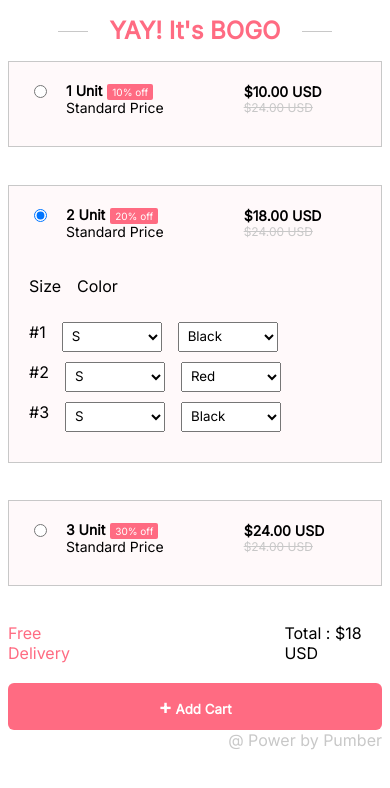
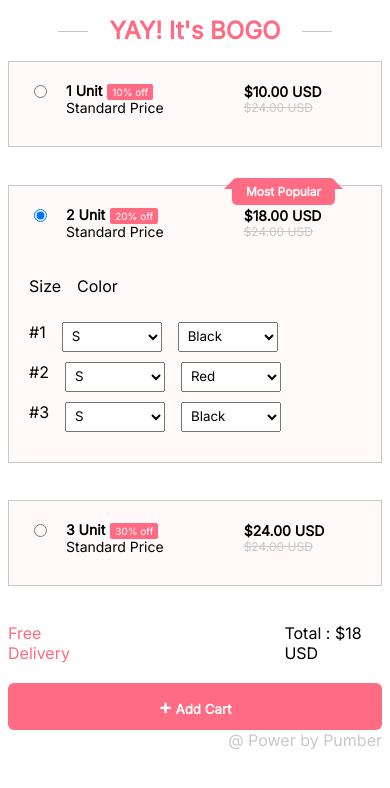
Before and after one commit to shivateja26/bundleCard, a plain HTML site: page index.html in a window 390 px wide. Drawn offline with Linux system fonts and the light colour scheme.

Commit message:
Most popular Changes

```diff
--- a/index.html
+++ b/index.html
@@ -92,6 +92,7 @@
                         <span class="std-price"><s>$24.00 USD</s></span>
                     </span>
                 </label>
+                <button class="most-popular">Most Popular</button>
             </div>
             <div class="variant-mini-container" id="unit2-options" style="display:none;">
                 <div class="productSelect">
--- a/style.css
+++ b/style.css
@@ -150,7 +150,48 @@ select {
 .variant-mini-container.show {
   display: block;
 }
+.most-popular {
+  position: absolute;
+  top: 210px;
+  right: 525px;
+  background-color: #FF6B82;
+  color: white;
+  font-size: 12px;
+  font-weight: bold;
+  padding: 6px 14px;
+  border: none;
+  border-radius: 5px;
+  z-index: 2;
+  overflow: visible;
+}
 
+
+.most-popular::before {
+  content: "";
+  position: absolute;
+  top: 4%;
+  left: -8px;
+  width: 0;
+  height: 0;
+  border-left: 10px solid transparent;
+  border-right: 10px solid transparent;
+  border-bottom: 10px solid #FF6B82;
+  z-index: -1;
+}
+
+
+.most-popular::after {
+  content: "";
+  position: absolute;
+  top: 4%;
+  right: -8px;
+  width: 0;
+  height: 0;
+  border-left: 10px solid transparent;
+  border-right: 10px solid transparent;
+  border-bottom: 10px solid #FF6B82;
+  z-index: -1;
+}
 /* Media Queries for smaller screens */
 @media screen and (max-width:1098px){
   .hr-lines:before, .hr-lines:after {
@@ -183,6 +224,48 @@ select {
 }
 }
 @media screen and (max-width: 768px) {
+  .most-popular {
+    position: absolute;
+    top: 210px;
+    right: 430px;
+    background-color: #FF6B82;
+    border: none;
+    color: white;
+    font-size: 12px;
+    font-weight: bold;
+    padding: 6px 14px;
+    border-radius: 5px;
+    z-index: 2;
+    overflow: visible;
+  }
+
+
+  .most-popular::before {
+    content: "";
+    position: absolute;
+    top: 4%;
+    left: -8px;
+    width: 0;
+    height: 0;
+    border-left: 10px solid transparent;
+    border-right: 10px solid transparent;
+    border-bottom: 10px solid #FF6B82;
+    z-index: -1;
+  }
+
+
+  .most-popular::after {
+    content: "";
+    position: absolute;
+    top: 4%;
+    right: -8px;
+    width: 0;
+    height: 0;
+    border-left: 10px solid transparent;
+    border-right: 10px solid transparent;
+    border-bottom: 10px solid #FF6B82;
+    z-index: -1;
+  }
   .container {
       margin: 0 auto;
       width: 80%;
@@ -381,4 +464,46 @@ label {
 select {
     margin-right: 0;
 }
+.most-popular {
+  position: absolute;
+  border: none;
+  top: 178px;
+  right: 55px;
+  background-color: #FF6B82;
+  color: white;
+  font-size: 12px;
+  font-weight: bold;
+  padding: 6px 14px;
+  border-radius: 5px;
+  z-index: 2;
+  overflow: visible;
 }
+
+
+.most-popular::before {
+  content: "";
+  position: absolute;
+  top: 4%;
+  left: -8px;
+  width: 0;
+  height: 0;
+  border-left: 10px solid transparent;
+  border-right: 10px solid transparent;
+  border-bottom: 10px solid #FF6B82;
+  z-index: -1;
+}
+
+
+.most-popular::after {
+  content: "";
+  position: absolute;
+  top: 4%;
+  right: -8px;
+  width: 0;
+  height: 0;
+  border-left: 10px solid transparent;
+  border-right: 10px solid transparent;
+  border-bottom: 10px solid #FF6B82;
+  z-index: -1;
+}
+}
```
